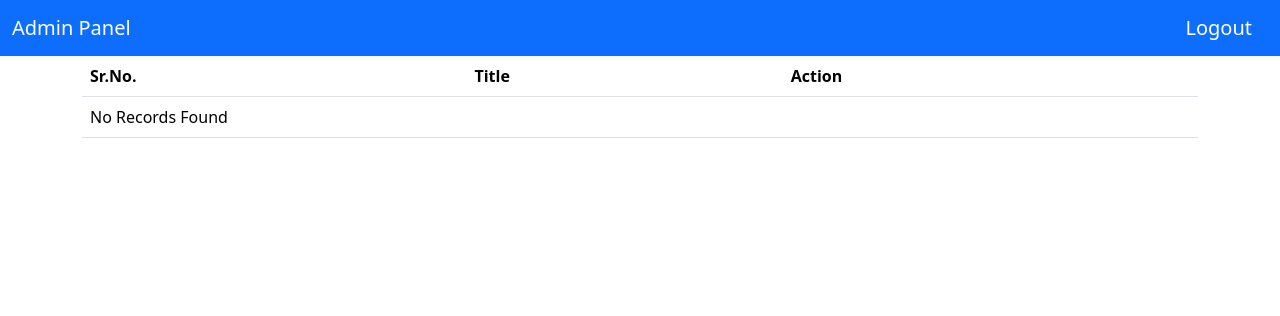
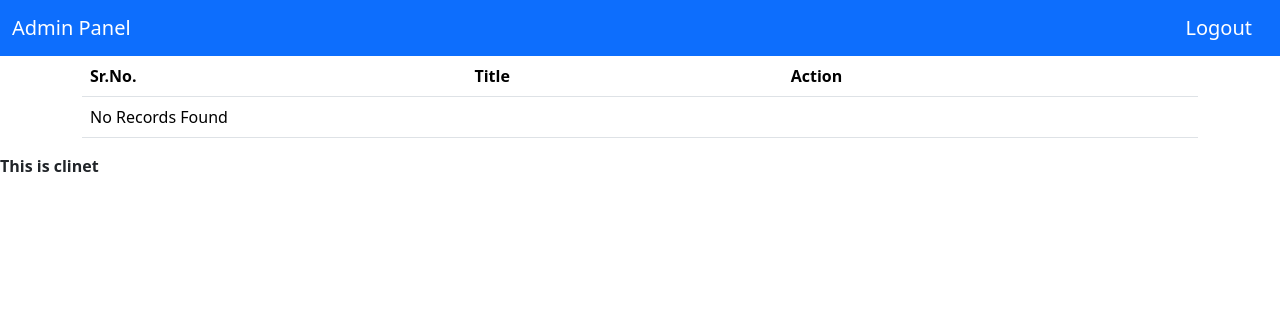
Before and after one commit to rajbanothe04/article, a CodeIgniter app: the page made by application/views/admin/dashboard.php in a window 1280 px wide. Shown: the top 316 px of the page. Run offline with CodeIgniter, Linux system fonts and the light colour scheme; data that the repository does not hold is empty; some libraries are stand-ins or nearby versions.

Commit message:
Yamesh commit

```diff
--- a/application/views/admin/admin_footer.php
+++ b/application/views/admin/admin_footer.php
@@ -1,6 +1,6 @@
 <script src="https://cdnjs.cloudflare.com/ajax/libs/jquery/2.1.4/jquery.js"></script>
 <script src="<?= base_url('assets/js/bootstrap.min.js'); ?>"></script>
 </body>
-
+<b>This is clinet</b>
 
 </html>
```
